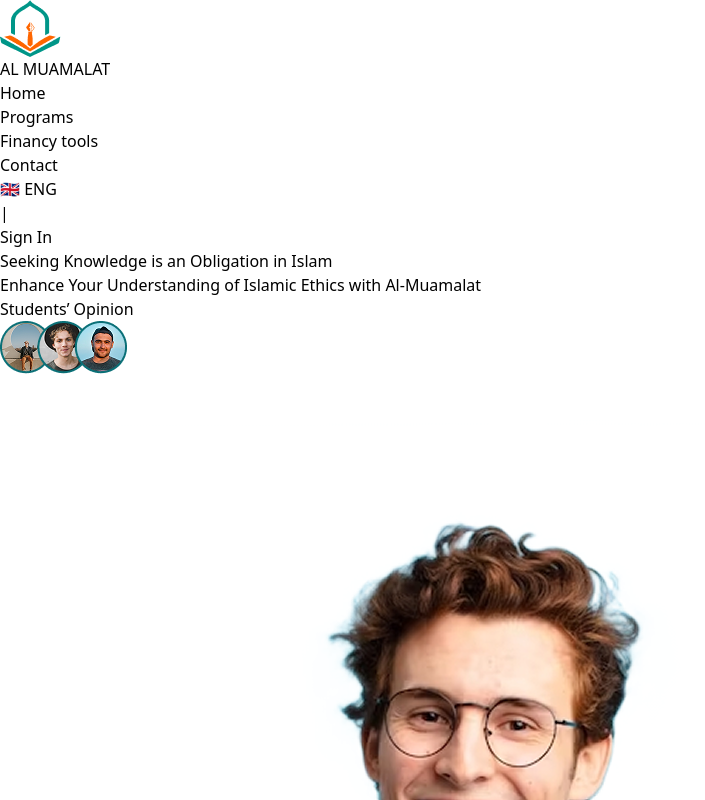
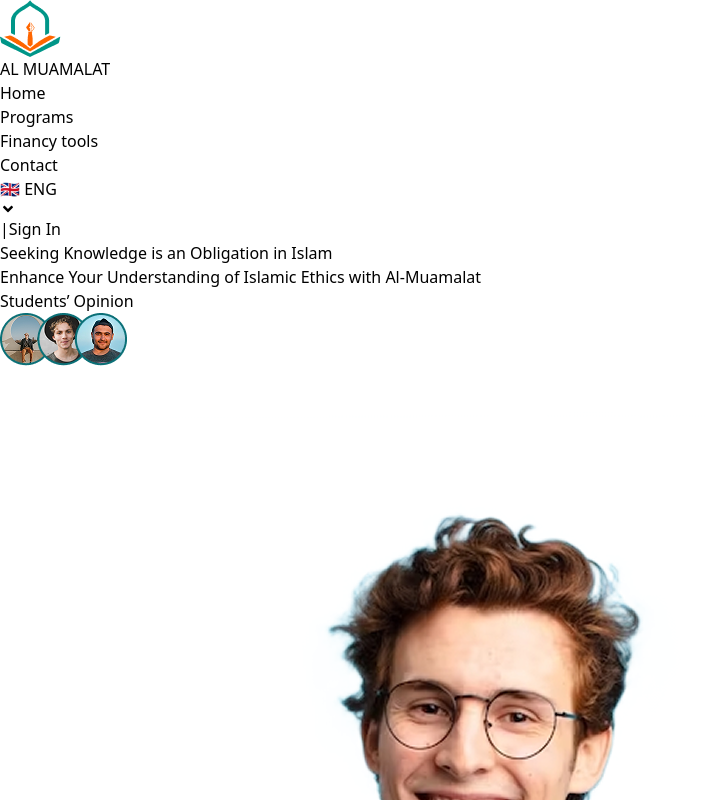
Before and after one commit to khurramov21/Al-Muamalat-project, a React (Vite) app: page / in a window 1280 px wide. Shown: the top 800 px of the page, without its empty margins (0-705 px from the left). Built offline with nearby package versions, Linux system fonts and the light colour scheme.

Commit message:
navbar til qo'shildi

```diff
--- a/src/Components/Navbar.jsx
+++ b/src/Components/Navbar.jsx
@@ -1,17 +1,32 @@
-import React from 'react'
+import React, { useState } from 'react'
 import logo from '../img/navbar-logo.png'
 import { Link } from 'react-router-dom'
+import { FaAngleDown } from 'react-icons/fa'
 
 const Navbar = () => {
+  const [selectedLang, setSelectedLang] = useState('ENG')
+  const [dropdownOpen, setDropdownOpen] = useState(false)
+
+  const languages = [
+    { code: 'ENG', label: '🇬🇧 ENG' },
+    { code: 'RUS', label: '🇷🇺 RUS' },
+    { code: 'UZ', label: '🇺🇿 UZ' }
+  ]
+
+  const handleSelect = (code) => {
+    setSelectedLang(code)
+    setDropdownOpen(false)
+  }
+
   return (
-    <div className="flex mx-auto justify-between w-[1320px] h-[100px] px-[130px] py-[18px] bg-white shadow-[0px_6px_12px_0px_#0000001A]">
-        <div className="navbar-logo flex w-[240px] h-[56px] gap-4">
-            <img className='w-[60.22px] h-[56px] top-[22px] left-[130px] cursor-pointer' src={logo} alt="logo" />
-            <p className='mt-4 text-[#009688] w-[168px] h-[20px] font-bold font-sans text-[22px]leading-[100%] tracking-[0%] cursor-pointer'>AL MUAMALAT</p>
+    <div className="flex mx-auto justify-between items-center w-[1320px] h-[100px] px-[130px] py-[18px] bg-white shadow-[0px_6px_12px_0px_#0000001A] relative">
+      <div className="navbar-logo flex items-center w-[240px] h-[56px] gap-4">
+        <img className='w-[60.22px] h-[56px] cursor-pointer' src={logo} alt="logo" />
+        <p className='text-[#009688] font-bold font-sans text-[22px] cursor-pointer'>AL MUAMALAT</p>
       </div>
 
-        <div className="navbar-menu w-[491px] h-[64px] mt-5">
-            <ul className='flex gap-12 font-sans font-semibold text-[15px] leading-[100%] tracking-[0%] align-center cursor-pointer'>
+      <div className="navbar-menu">
+        <ul className='flex gap-12 font-sans font-semibold text-[15px] leading-[100%] tracking-[0%] cursor-pointer'>
           <li className='text-[#009688]'><Link to="/home">Home</Link></li>
           <li><Link to="/programs">Programs</Link></li>
           <li><Link to="/financy-tools">Financy tools</Link></li>
@@ -19,10 +34,37 @@ const Navbar = () => {
         </ul>
       </div>
 
-        <div className='navbar-button flex w-[269px] h-[44px] gap-4 cursor-pointer'>
-          <p className='w-[91px] h-[44px] mt-4'>🇬🇧 ENG</p>
-          <p className='w-[32px] border-[#76767699] mt-4'>|</p>
-          <button className='w-[110px] h-[38px] mt-2 bg-[#009688] rounded-[8px] text-[#FFFFFF] font-sans font-semibold text-[15px] leading-[100%] tracking-[0%]'>Sign In</button>
+      <div className='navbar-button flex items-center gap-4 cursor-pointer relative'>
+        {/* Language Selector */}
+        <div className="relative">
+          <div
+            className='flex items-center gap-1 text-black font-sans text-[15px] mt-1'
+            onClick={() => setDropdownOpen(!dropdownOpen)}
+          >
+            <span>{languages.find(l => l.code === selectedLang)?.label}</span>
+            <FaAngleDown className="text-sm mt-[2px]" />
+          </div>
+
+          {dropdownOpen && (
+            <div className="absolute bg-white shadow-md border rounded-md mt-2 right-0 z-10">
+              {languages.filter(l => l.code !== selectedLang).map(lang => (
+                <div
+                  key={lang.code}
+                  className="px-4 py-2 hover:bg-gray-100 text-sm whitespace-nowrap"
+                  onClick={() => handleSelect(lang.code)}
+                >
+                  {lang.label}
+                </div>
+              ))}
+            </div>
+          )}
+        </div>
+
+        <span className='text-[#76767699]'>|</span>
+
+        <button className='w-[110px] h-[38px] bg-[#009688] rounded-[8px] text-white font-sans font-semibold text-[15px]'>
+          Sign In
+        </button>
       </div>
     </div>
   )
```
Lines whose indentation alone changed are shown as unchanged.
